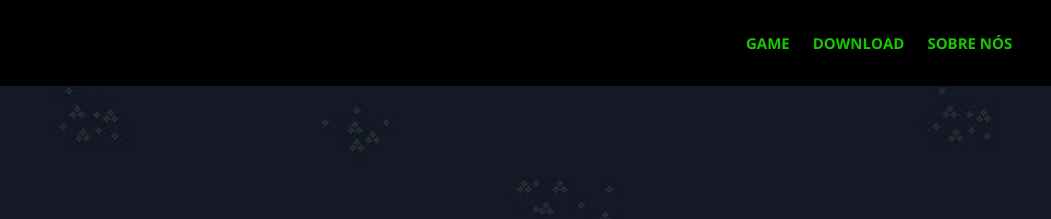
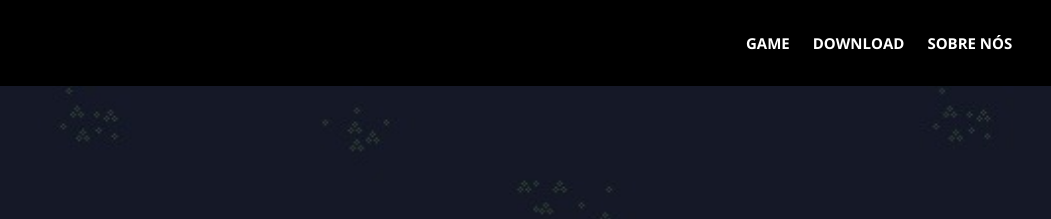
Before and after one commit to Arthuro08/Site-BananaBio, a plain HTML site: page index.html in a window 1280 px wide. Shown: the top 219 px of the page, 229-1280 px from the left. Drawn offline with nearby package versions, Linux system fonts and the light colour scheme.

Commit message:
Update style.css

```diff
--- a/style.css
+++ b/style.css
@@ -13,7 +13,7 @@
 }
 .nav-item .nav-link {
     font-family: 'Open Sans', sans-serif;
-    color: #17c700;
+    color: #fff;
     font-weight: bold;
     text-transform: uppercase;
     margin-left: 7px;
```
